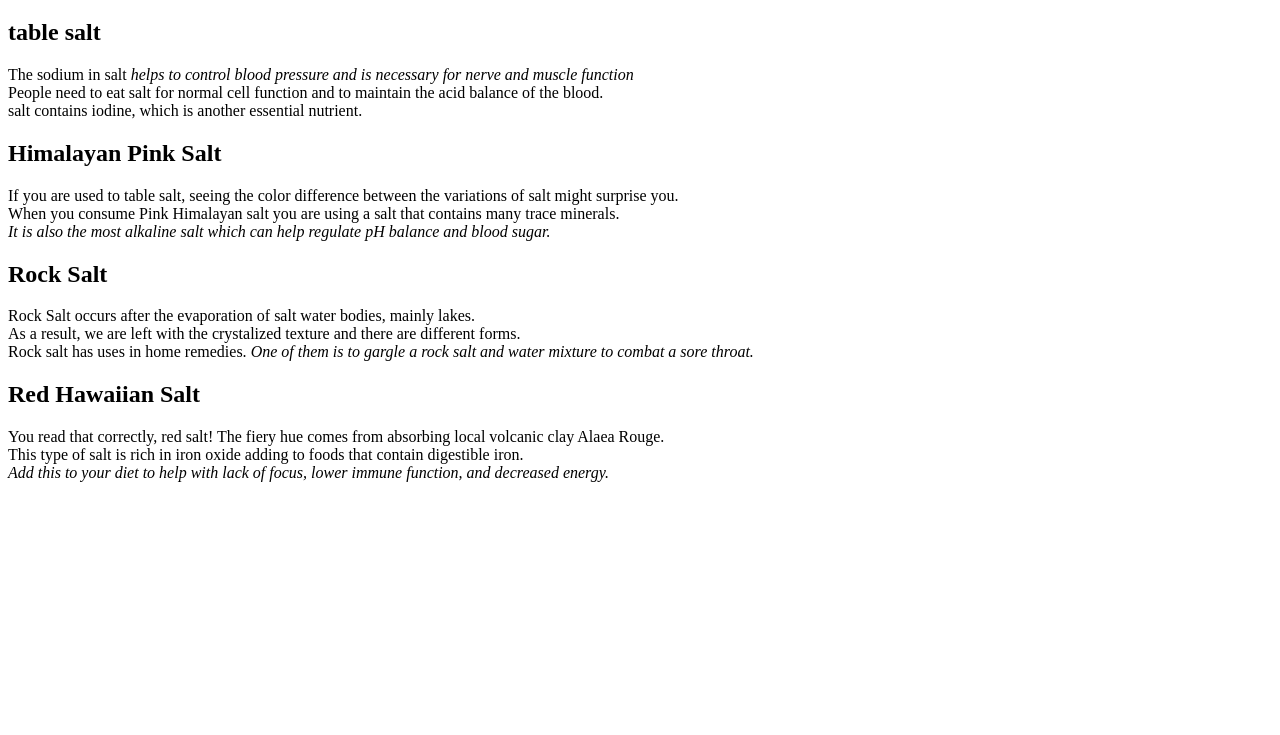
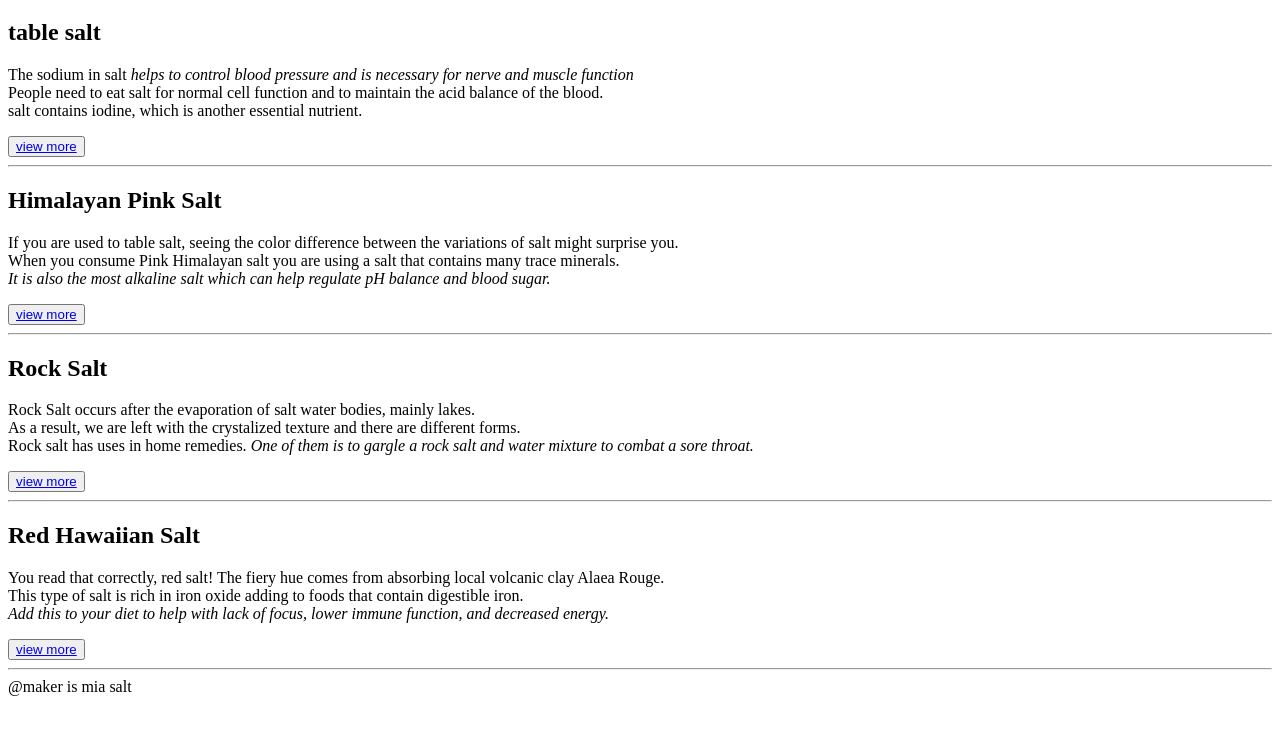
Before and after one commit to Dhrubo111/odin-salt, a plain HTML site: page index.html in a window 1280 px wide. Shown: the part 61-796 px from the top of the page. Drawn offline with Linux system fonts and the light colour scheme.

Commit message:
linking all salt html file to the main index

```diff
--- a/index.html
+++ b/index.html
@@ -5,28 +5,38 @@
     <meta name="viewport" content="width=device-width, initial-scale=1.0">
     <title>Odin Salt</title>
 </head>
-<body>
+<body class="main-content">
     <h1>welcome to Odin Salt</h1>
     <div class="table-salt">
         <h2>table salt</h2>
         <p>The sodium in salt <em>helps to control blood pressure and is necessary for nerve and muscle function</em><br>
     People need to eat salt for normal cell function and to maintain the acid balance of the blood. <br> salt contains iodine, which is another essential nutrient.</p>
     </div>
+    <button><a href="./salt/salt.html">view more</a></button>
+    <hr>
     <div class="pink-salt"><h2>Himalayan Pink Salt </h2>
     <p>If you are used to table salt, seeing the color difference between the variations of salt might surprise you.<br>
         When you consume Pink Himalayan salt you are using a salt that contains many trace minerals. <br>
         <em>It is also the most alkaline salt which can help regulate pH balance and blood sugar.</em></p>
     </div>
+    <button><a href="./salt/pink-salt.html">view more</a></button>
+    <hr>
     <div class="rock-salt"><h2>Rock Salt </h2>
     <p>Rock Salt occurs after the evaporation of salt water bodies, mainly lakes.<br>
         As a result, we are left with the crystalized texture and there are different forms. <br>
         Rock salt has uses in home remedies. <em>One of them is to gargle a rock salt and water mixture to combat a sore throat.</em></p>
 
     </div>
+    <button><a href="./salt/rock-salt.html">view more</a></button>
+    <hr>
     <div class="red-salt"><h2>Red Hawaiian Salt</h2>
     <p>You read that correctly, red salt! The fiery hue comes from absorbing local volcanic clay Alaea Rouge.<br>
          This type of salt is rich in iron oxide adding to foods that contain digestible iron. <br>
          <em>Add this to your diet to help with lack of focus, lower immune function, and decreased energy.</em></p>
     </div>
+    <button><a href="./salt/red-salt.html">view more</a></button>
+    <hr>
+
+    <footer class="bottom">@maker is mia salt</footer>
 </body>
 </html>
```
